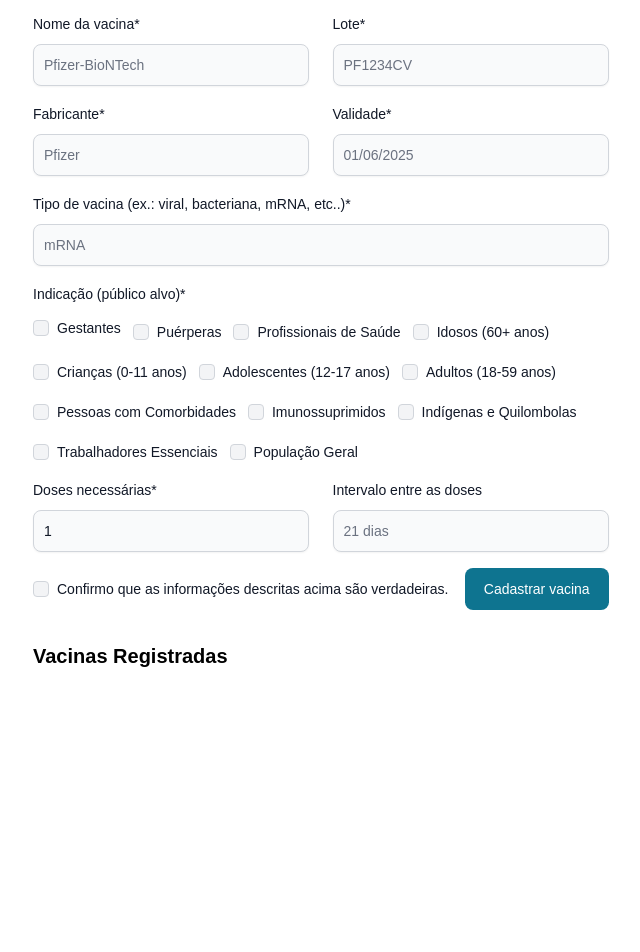
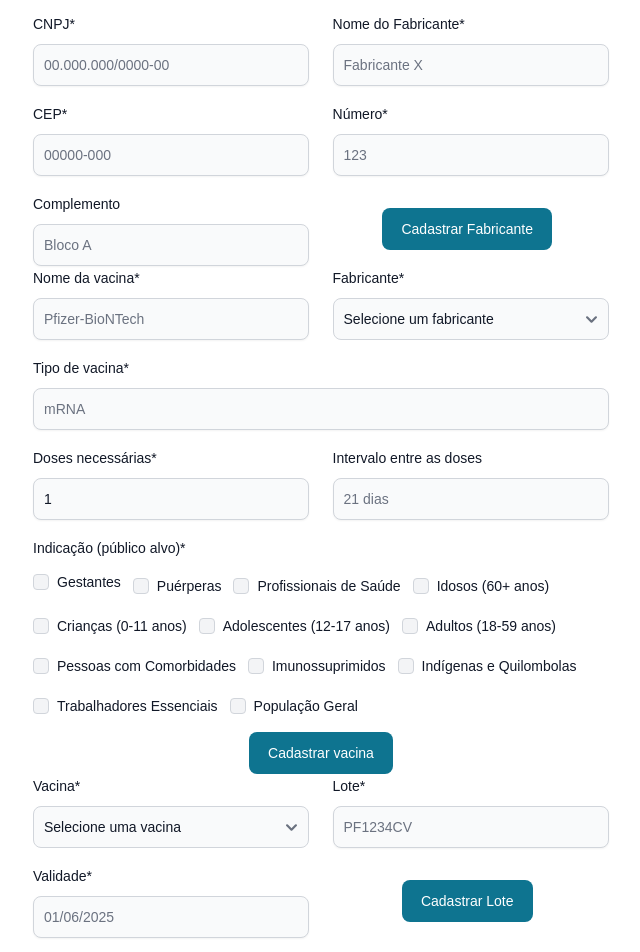
Before and after one commit to thaemorais/frontend_imuniza, a React (Create React App) app: page /cadastrarVacina in a window 1280 px wide. Shown: the part 160-1112 px from the top of the page, without its empty margins (319-959 px from the left). Built offline with nearby package versions, Linux system fonts and the light colour scheme; sample sign-in values are in the browser's storage.

Commit message:
Vacinas quase ok (precisa refinar)

```diff
--- a/src/contexts/VacinasContext.tsx
+++ b/src/contexts/VacinasContext.tsx
@@ -1,52 +1,72 @@
-import {
-	createContext,
-	useContext,
-	useState,
-	ReactNode,
-	useEffect,
-} from "react";
+import { createContext, ReactNode, useContext, useState } from "react";
 
-// Define o tipo da vacina
+interface Fabricante {
+	cnpj: string;
+	nome: string;
+	cep: string;
+	numero: string;
+	complemento: string;
+}
+
 interface Vacina {
 	nome: string;
-	lote: string;
-	fabricante: string;
-	validade: string;
+	cnpjFabricante: string;
 	tipo: string;
 	doses: number;
-	intervalo?: string;
+	intervalo: string;
 	indicacao: string[];
 }
 
-// Define o contexto
+interface LoteVacina {
+	vacina: string;
+	lote: string;
+	validade: string;
+}
+
 interface VacinasContextType {
+	fabricantes: Fabricante[];
 	vacinas: Vacina[];
-	adicionarVacina: (novaVacina: Vacina) => void;
+	lotes: LoteVacina[];
+	adicionarFabricante: (fabricante: Fabricante) => void;
+	adicionarVacina: (vacina: Vacina) => void;
+	adicionarLote: (lote: LoteVacina) => void;
 }
 
 const VacinasContext = createContext<VacinasContextType | undefined>(undefined);
 
-// Provider do contexto
 export const VacinasProvider = ({ children }: { children: ReactNode }) => {
+	const [fabricantes, setFabricantes] = useState<Fabricante[]>([]);
 	const [vacinas, setVacinas] = useState<Vacina[]>([]);
+	const [lotes, setLotes] = useState<LoteVacina[]>([]);
 
-	const adicionarVacina = (novaVacina: Vacina) => {
-		setVacinas((prevVacinas) => [...prevVacinas, novaVacina]);
+	const adicionarFabricante = (fabricante: Fabricante) => {
+		setFabricantes((prev) => [...prev, fabricante]);
 	};
 
-	// Salvar os dados no localStorage
-	useEffect(() => {
-		localStorage.setItem("vacinas", JSON.stringify(vacinas));
-	}, [vacinas]);
+	const adicionarVacina = (vacina: Vacina) => {
+		setVacinas((prev) => [...prev, vacina]);
+	};
+
+	const adicionarLote = (lote: LoteVacina) => {
+		setLotes((prev) => [...prev, lote]);
+	};
 
 	return (
-		<VacinasContext.Provider value={{ vacinas, adicionarVacina }}>
+		<VacinasContext.Provider
+			value={{
+				fabricantes,
+				vacinas,
+				lotes,
+				adicionarFabricante,
+				adicionarVacina,
+				adicionarLote,
+			}}
+		>
 			{children}
 		</VacinasContext.Provider>
 	);
 };
 
-// Hook para acessar o contexto
 export const useVacinas = () => {
 	const context = useContext(VacinasContext);
 	if (!context) {
--- a/src/pages/cadastrarMorador/CadastrarMorador.tsx
+++ b/src/pages/cadastrarMorador/CadastrarMorador.tsx
@@ -33,7 +33,7 @@ export default function CadastrarMorador() {
 
 	return (
 		<section className="px-3">
-			<PageTitle title="Cadastro de Moradores" />
+			<PageTitle title="TUDO SOBRE MORADORES" />
 			<FormInputMorador
 				formData={formData}
 				setFormData={setFormData}
--- a/src/pages/cadastrarVacina/CadastrarVacina.tsx
+++ b/src/pages/cadastrarVacina/CadastrarVacina.tsx
@@ -1,14 +1,18 @@
-import { FormInputVacina } from "./components/FormInputVacina";
 import PageTitle from "../../components/PageTitle";
 import { JSX } from "react";
 import ListaVacinas from "./components/ListaVacinas";
+import FormInputFabricantes from "./components/FormInputFabricantes";
+import FormInputVacina from "./components/FormInputVacina";
+import FormInputVacinaLote from "./components/FormInputVacinaLote";
 
 export default function CadastrarVacina(): JSX.Element {
 	return (
 		<>
 			<section className="max-w-[1280px] px-8 w-full my-8 mx-auto">
-				<PageTitle title="CADASTRO DE VACINAS" />
+				<PageTitle title="TUDO SOBRE VACINAS" />
+				<FormInputFabricantes />
 				<FormInputVacina />
+				<FormInputVacinaLote />
 			</section>
 			<section className="max-w-[1280px] px-8 w-full my-8 mx-auto">
 				<ListaVacinas />
--- /dev/null
+++ b/src/pages/cadastrarVacina/components/FormInputFabricantes.tsx
@@ -0,0 +1,120 @@
+import { useState } from "react";
+import { Button, Label, TextInput } from "flowbite-react";
+import { useVacinas } from "../../../contexts/VacinasContext";
+
+interface FormData {
+	cnpj: string;
+	nome: string;
+	cep: string;
+	numero: string;
+	complemento: string;
+}
+
+export default function FormInputFabricantes() {
+	const { adicionarFabricante } = useVacinas();
+	const [formData, setFormData] = useState<FormData>({
+		cnpj: "",
+		nome: "",
+		cep: "",
+		numero: "",
+		complemento: "",
+	});
+
+	const handleChange = (e: React.ChangeEvent<HTMLInputElement>) => {
+		const { id, value } = e.target;
+		setFormData((prev) => ({ ...prev, [id]: value }));
+	};
+
+	const handleSubmit = (e: React.FormEvent) => {
+		e.preventDefault();
+		adicionarFabricante(formData);
+		setFormData({
+			cnpj: "",
+			nome: "",
+			cep: "",
+			numero: "",
+			complemento: "",
+		});
+		alert("Fabricante cadastrado com sucesso!");
+	};
+
+	return (
+		<form
+			className="flex max-w-xl flex-row justify-between items-center gap-4 mx-auto flex-wrap"
+			onSubmit={handleSubmit}
+		>
+			<div className="w-[48%]">
+				<div className="mb-2 block">
+					<Label htmlFor="cnpj" value="CNPJ*" />
+				</div>
+				<TextInput
+					id="cnpj"
+					type="text"
+					placeholder="00.000.000/0000-00"
+					required
+					shadow
+					value={formData.cnpj}
+					onChange={handleChange}
+				/>
+			</div>
+			<div className="w-[48%]">
+				<div className="mb-2 block">
+					<Label htmlFor="nome" value="Nome do Fabricante*" />
+				</div>
+				<TextInput
+					id="nome"
+					type="text"
+					placeholder="Fabricante X"
+					required
+					shadow
+					value={formData.nome}
+					onChange={handleChange}
+				/>
+			</div>
+			<div className="w-[48%]">
+				<div className="mb-2 block">
+					<Label htmlFor="cep" value="CEP*" />
+				</div>
+				<TextInput
+					id="cep"
+					type="text"
+					placeholder="00000-000"
+					required
+					shadow
+					value={formData.cep}
+					onChange={handleChange}
+				/>
+			</div>
+			<div className="w-[48%]">
+				<div className="mb-2 block">
+					<Label htmlFor="numero" value="Número*" />
+				</div>
+				<TextInput
+					id="numero"
+					type="text"
+					placeholder="123"
+					required
+					shadow
+					value={formData.numero}
+					onChange={handleChange}
+				/>
+			</div>
+			<div className="w-[48%]">
+				<div className="mb-2 block">
+					<Label htmlFor="complemento" value="Complemento" />
+				</div>
+				<TextInput
+					id="complemento"
+					type="text"
+					placeholder="Bloco A"
+					shadow
+					value={formData.complemento}
+					onChange={handleChange}
+				/>
+			</div>
+			<Button className="mx-auto" type="submit">
+				Cadastrar Fabricante
+			</Button>
+		</form>
+	);
+}
--- a/src/pages/cadastrarVacina/components/FormInputVacina.tsx
+++ b/src/pages/cadastrarVacina/components/FormInputVacina.tsx
@@ -1,87 +1,56 @@
 import { useState } from "react";
-import { Button, Checkbox, Label, TextInput } from "flowbite-react";
+import { Button, Checkbox, Label, TextInput, Select } from "flowbite-react";
 import { useVacinas } from "../../../contexts/VacinasContext";
 
 interface FormData {
 	nome: string;
-	lote: string;
-	fabricante: string;
-	validade: string;
+	cnpjFabricante: string;
 	tipo: string;
 	doses: number;
 	intervalo: string;
 	indicacao: string[];
-	agree: boolean;
 }
 
-export function FormInputVacina() {
-	const { adicionarVacina } = useVacinas();
+export default function FormInputVacina() {
+	const { adicionarVacina, fabricantes } = useVacinas();
 	const [formData, setFormData] = useState<FormData>({
 		nome: "",
-		lote: "",
-		fabricante: "",
-		validade: "",
+		cnpjFabricante: "",
 		tipo: "",
 		doses: 1,
 		intervalo: "",
 		indicacao: [],
-		agree: false,
 	});
 
-	// Atualiza os dados do formulário
-	const handleChange = (e: React.ChangeEvent<HTMLInputElement>) => {
-		const { id, value, type, checked } = e.target;
+	const handleChange = (
+		e: React.ChangeEvent<HTMLInputElement | HTMLSelectElement>
+	) => {
+		const { id, value, type } = e.target;
 
-		if (type === "checkbox" && id !== "agree") {
-			// Trata múltiplos checkboxes para "indicação"
+		if (type === "checkbox") {
+			const checkboxEvent = e as React.ChangeEvent<HTMLInputElement>;
 			setFormData((prev) => ({
 				...prev,
-				indicacao: checked
+				indicacao: checkboxEvent.target.checked
 					? [...prev.indicacao, id]
 					: prev.indicacao.filter((ind) => ind !== id),
 			}));
-		} else if (type === "checkbox" && id === "agree") {
-			// Checkbox de confirmação
-			setFormData((prev) => ({ ...prev, [id]: checked }));
 		} else {
 			setFormData((prev) => ({ ...prev, [id]: value }));
 		}
 	};
 
-	// Submete o formulário
 	const handleSubmit = (e: React.FormEvent) => {
 		e.preventDefault();
-
-		if (!formData.agree) {
-			alert("Você precisa confirmar que as informações são verdadeiras.");
-			return;
-		}
-
-		// Adiciona a vacina ao contexto
-		adicionarVacina({
-			nome: formData.nome,
-			lote: formData.lote,
-			fabricante: formData.fabricante,
-			validade: formData.validade,
-			tipo: formData.tipo,
-			doses: Number(formData.doses),
-			intervalo: formData.intervalo || undefined,
-			indicacao: formData.indicacao,
-		});
-
-		// Limpa o formulário
+		adicionarVacina(formData);
 		setFormData({
 			nome: "",
-			lote: "",
-			fabricante: "",
-			validade: "",
+			cnpjFabricante: "",
 			tipo: "",
 			doses: 1,
 			intervalo: "",
 			indicacao: [],
-			agree: false,
 		});
-
 		alert("Vacina cadastrada com sucesso!");
 	};
 
@@ -106,52 +75,25 @@ export function FormInputVacina() {
 			</div>
 			<div className="w-[48%]">
 				<div className="mb-2 block">
-					<Label htmlFor="lote" value="Lote*" />
+					<Label htmlFor="cnpjFabricante" value="Fabricante*" />
 				</div>
-				<TextInput
-					id="lote"
-					type="text"
-					placeholder="PF1234CV"
+				<Select
+					id="cnpjFabricante"
 					required
-					shadow
-					value={formData.lote}
+					value={formData.cnpjFabricante}
 					onChange={handleChange}
-				/>
-			</div>
-			<div className="w-[48%]">
-				<div className="mb-2 block">
-					<Label htmlFor="fabricante" value="Fabricante*" />
-				</div>
-				<TextInput
-					id="fabricante"
-					type="text"
-					placeholder="Pfizer"
-					required
-					shadow
-					value={formData.fabricante}
-					onChange={handleChange}
-				/>
-			</div>
-			<div className="w-[48%]">
-				<div className="mb-2 block">
-					<Label htmlFor="validade" value="Validade*" />
-				</div>
-				<TextInput
-					id="validade"
-					type="text"
-					placeholder="01/06/2025"
-					required
-					shadow
-					value={formData.validade}
-					onChange={handleChange}
-				/>
+				>
+					<option value="">Selecione um fabricante</option>
+					{fabricantes.map((fabricante) => (
+						<option key={fabricante.cnpj} value={fabricante.cnpj}>
+							{fabricante.nome}
+						</option>
+					))}
+				</Select>
 			</div>
 			<div className="w-full">
 				<div className="mb-2 block">
-					<Label
-						htmlFor="tipo"
-						value="Tipo de vacina (ex.: viral, bacteriana, mRNA, etc..)*"
-					/>
+					<Label htmlFor="tipo" value="Tipo de vacina*" />
 				</div>
 				<TextInput
 					id="tipo"
@@ -160,6 +102,33 @@ export function FormInputVacina() {
 					required
 					shadow
 					value={formData.tipo}
+					onChange={handleChange}
+				/>
+			</div>
+			<div className="w-[48%]">
+				<div className="mb-2 block">
+					<Label htmlFor="doses" value="Doses necessárias*" />
+				</div>
+				<TextInput
+					id="doses"
+					type="number"
+					placeholder="2"
+					required
+					shadow
+					value={formData.doses}
+					onChange={handleChange}
+				/>
+			</div>
+			<div className="w-[48%]">
+				<div className="mb-2 block">
+					<Label htmlFor="intervalo" value="Intervalo entre as doses" />
+				</div>
+				<TextInput
+					id="intervalo"
+					type="text"
+					placeholder="21 dias"
+					shadow
+					value={formData.intervalo}
 					onChange={handleChange}
 				/>
 			</div>
@@ -193,40 +162,6 @@ export function FormInputVacina() {
 					))}
 				</div>
 			</div>
-			<div className="w-[48%]">
-				<div className="mb-2 block">
-					<Label htmlFor="doses" value="Doses necessárias*" />
-				</div>
-				<TextInput
-					id="doses"
-					type="number"
-					placeholder="2"
-					required
-					shadow
-					value={formData.doses}
-					onChange={handleChange}
-				/>
-			</div>
-			<div className="w-[48%]">
-				<div className="mb-2 block">
-					<Label htmlFor="intervalo" value="Intervalo entre as doses" />
-				</div>
-				<TextInput
-					id="intervalo"
-					type="text"
-					placeholder="21 dias"
-					shadow
-					value={formData.intervalo}
-					onChange={handleChange}
-				/>
-			</div>
-
-			<div className="flex items-center gap-2">
-				<Checkbox id="agree" checked={formData.agree} onChange={handleChange} />
-				<Label htmlFor="agree" className="flex">
-					Confirmo que as informações descritas acima são verdadeiras.
-				</Label>
-			</div>
 			<Button className="mx-auto" type="submit">
 				Cadastrar vacina
 			</Button>
--- /dev/null
+++ b/src/pages/cadastrarVacina/components/FormInputVacinaLote.tsx
@@ -0,0 +1,93 @@
+import { useState } from "react";
+import { Button, Label, TextInput, Select } from "flowbite-react";
+import { useVacinas } from "../../../contexts/VacinasContext";
+
+interface FormData {
+	vacina: string;
+	lote: string;
+	validade: string;
+}
+
+export default function FormInputVacinaLote() {
+	const { adicionarLote, vacinas } = useVacinas();
+	const [formData, setFormData] = useState<FormData>({
+		vacina: "",
+		lote: "",
+		validade: "",
+	});
+
+	const handleChange = (
+		e: React.ChangeEvent<HTMLInputElement | HTMLSelectElement>
+	) => {
+		const { id, value } = e.target;
+		setFormData((prev) => ({ ...prev, [id]: value }));
+	};
+
+	const handleSubmit = (e: React.FormEvent) => {
+		e.preventDefault();
+		adicionarLote(formData);
+		setFormData({
+			vacina: "",
+			lote: "",
+			validade: "",
+		});
+		alert("Lote cadastrado com sucesso!");
+	};
+
+	return (
+		<form
+			className="flex max-w-xl flex-row justify-between items-center gap-4 mx-auto flex-wrap"
+			onSubmit={handleSubmit}
+		>
+			<div className="w-[48%]">
+				<div className="mb-2 block">
+					<Label htmlFor="vacina" value="Vacina*" />
+				</div>
+				<Select
+					id="vacina"
+					required
+					value={formData.vacina}
+					onChange={handleChange}
+				>
+					<option value="">Selecione uma vacina</option>
+					{vacinas.map((vacina) => (
+						<option key={vacina.nome} value={vacina.nome}>
+							{vacina.nome}
+						</option>
+					))}
+				</Select>
+			</div>
+			<div className="w-[48%]">
+				<div className="mb-2 block">
+					<Label htmlFor="lote" value="Lote*" />
+				</div>
+				<TextInput
+					id="lote"
+					type="text"
+					placeholder="PF1234CV"
+					required
+					shadow
+					value={formData.lote}
+					onChange={handleChange}
+				/>
+			</div>
+			<div className="w-[48%]">
+				<div className="mb-2 block">
+					<Label htmlFor="validade" value="Validade*" />
+				</div>
+				<TextInput
+					id="validade"
+					type="text"
+					placeholder="01/06/2025"
+					required
+					shadow
+					value={formData.validade}
+					onChange={handleChange}
+				/>
+			</div>
+			<Button className="mx-auto" type="submit">
+				Cadastrar Lote
+			</Button>
+		</form>
+	);
+}
```
Also changed, not shown: src/pages/cadastrarVacina/components/ListaVacinas.tsx (+1 -9 lines).
